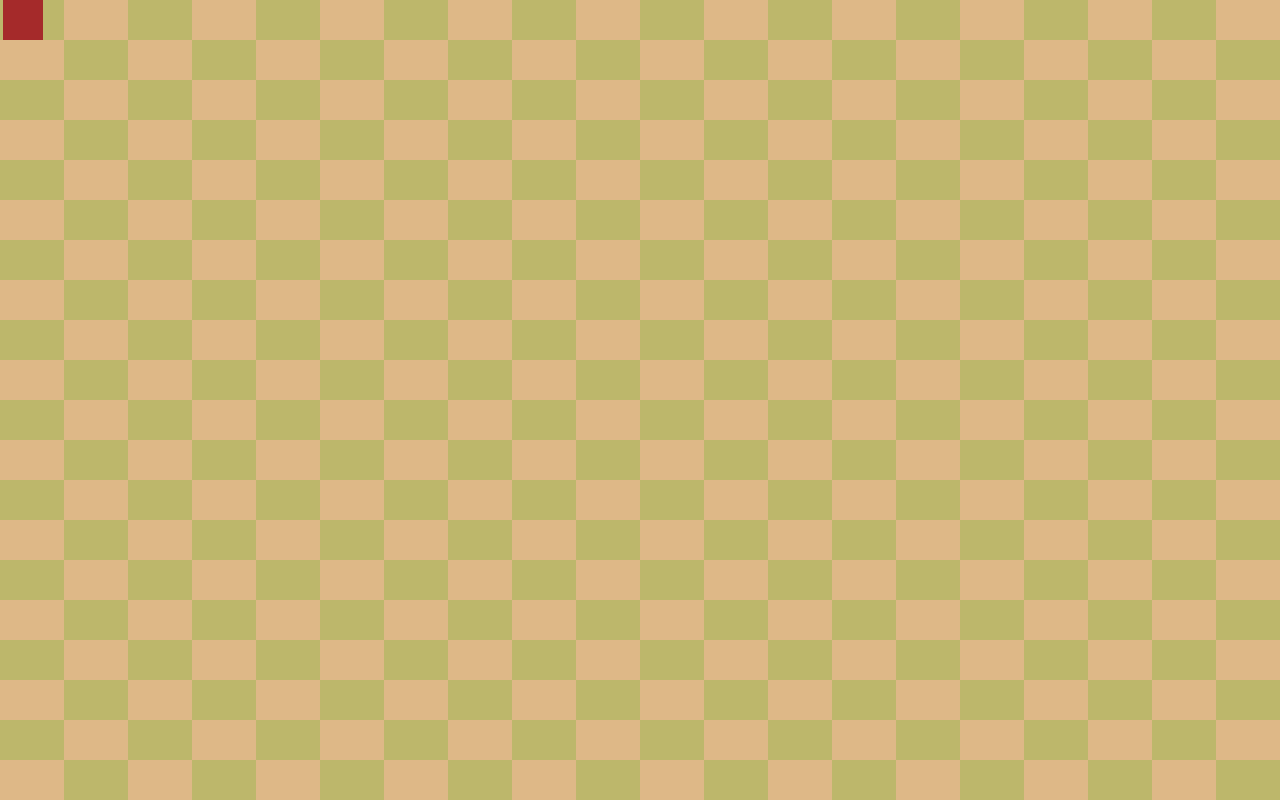
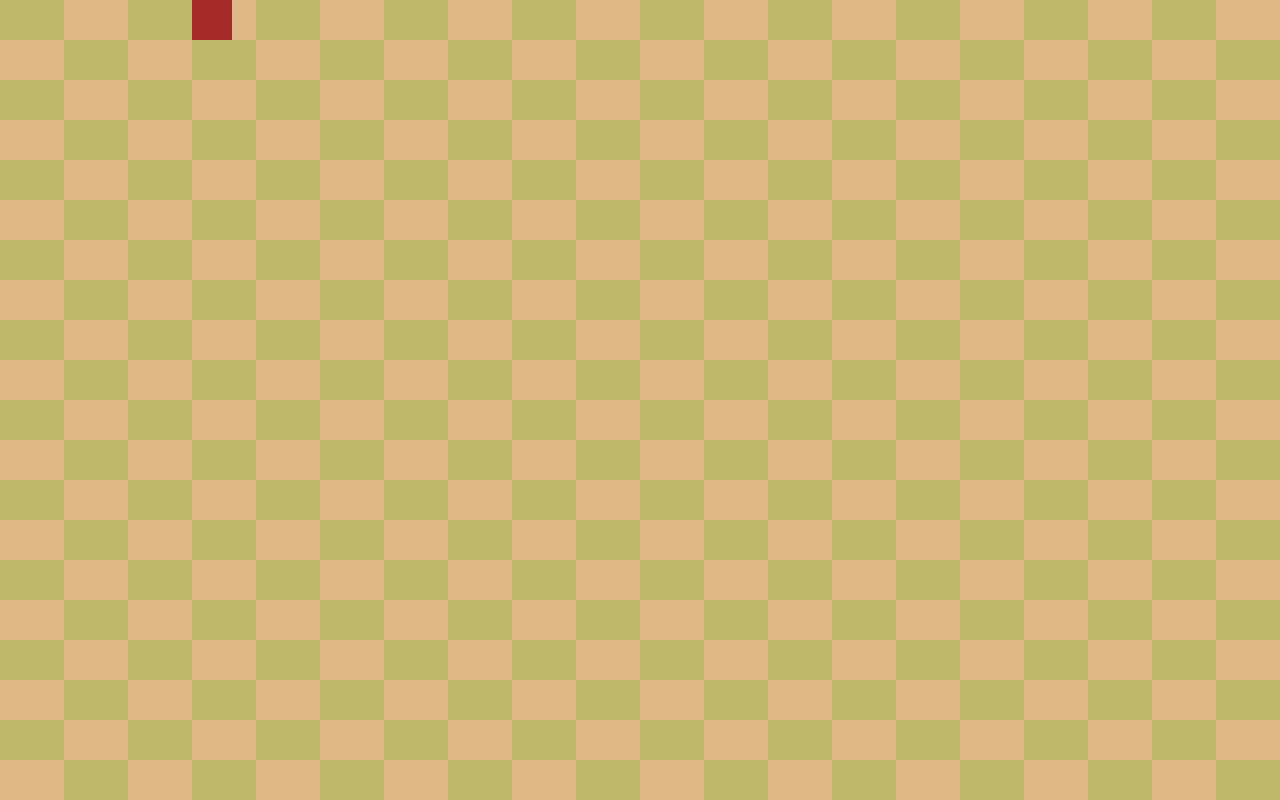
Before and after one commit to qbr-dude/snake, a website built with Vite: page index.html in a window 1280 px wide. Built offline with nearby package versions, Linux system fonts and the light colour scheme.

Commit message:
feat: head movement

```diff
--- a/src/main.ts
+++ b/src/main.ts
@@ -32,8 +32,6 @@ const init = (): { head: Head, field: Field } => {
 
     return { head, field };
 }
-
-
 
 const main = (field: Field, head: Head): void => {
     head.move(direction());
@@ -88,16 +86,20 @@ document.addEventListener('DOMContentLoaded', () => {
     const { field, head } = init();
 
     const fieldUI = generateField(field);
-    root.append(fieldUI);
+    root.append(fieldUI.element);
 
     const headUI = generateHead(head);
-    root.append(headUI.element);
+    // TODO connect to Field logic
+    fieldUI.element.append(headUI.element);
 
     const engineWatcher = createWatch(
         () => {
             main(field, head);
 
             headUI.positionChange();
+
+            fieldUI.element.style.setProperty('--snake-movement-step-x', `${fieldUI.cellSize.width()}px`);
+            fieldUI.element.style.setProperty('--snake-movement-step-y', `${fieldUI.cellSize.height()}px`);
         },
         (watch) => {
             if (isInNotificationPhase()) {
--- a/src/models/field.interface.ts
+++ b/src/models/field.interface.ts
@@ -31,8 +31,6 @@ export interface Field {
     /** number of FieldUnits in y direction (not px) */
     height: number;
 
-    // appendFood: (position: { x: number; y: number }) => void;
-
     appendBodyPart: (bodyPart: Head | Tail) => void;
     removeBodyPart: (bodyPart: Head | Tail) => void;
 
--- a/src/style.css
+++ b/src/style.css
@@ -47,7 +47,7 @@
   width: var(--snake-part-sizing, 40px);
   height: var(--snake-part-sizing, 40px);
 
-  transform: translate(var(--snake-part-x-position), var(--snake-part-y-position));
+  transform: translate(calc(var(--snake-part-x-position) * var(--snake-movement-step-x)), calc(var(--snake-part-y-position) * var(--snake-movement-step-y)));
 
   transition: transform .2s;
 
--- a/src/ui/field.ui.ts
+++ b/src/ui/field.ui.ts
@@ -1,6 +1,13 @@
+import { createSignal, type SignalGetter } from "../@angular/signals";
 import type { Field } from "../models/field.interface";
 
-export const generateField = (field: Field): HTMLElement => {
+export interface FieldUI {
+    element: HTMLElement;
+    /** Сколько `px` в ячейке. @todo show this can be a Promise<number> */
+    cellSize: CellSizeUI;
+}
+
+export const generateField = (field: Field): FieldUI => {
     const fieldElement = document.createElement('div');
 
     fieldElement.classList.add('snake-field');
@@ -9,7 +16,7 @@ export const generateField = (field: Field): HTMLElement => {
         fieldElement.append(row);
     }
 
-    return fieldElement;
+    return { element: fieldElement, cellSize: getCellSize(field, fieldElement) };
 }
 
 function* rowsGenerator(rowCount: number, cellsInRow: number): Generator<HTMLElement> {
@@ -46,3 +53,28 @@ function* cellsGenerator(cellCount: number): Generator<HTMLElement> {
         yield cell;
     }
 }
+
+interface CellSizeUI {
+    width: SignalGetter<number>;
+    height: SignalGetter<number>;
+}
+
+const getCellSize = (field: Field, fieldElement: HTMLElement): CellSizeUI => {
+    const [cellWidth, setCellWidth] = createSignal(0);
+    const [cellHeight, setCellHeight] = createSignal(0);
+
+    const trackSize = () => {
+        const { width, height } = fieldElement.getBoundingClientRect();
+
+        setCellWidth(Math.round(width / field.width));
+        setCellHeight(Math.round(height / field.height));
+    }
+
+    const resizeObs = new ResizeObserver(trackSize);
+    resizeObs.observe(fieldElement);
+
+    // init
+    trackSize();
+
+    return { width: cellWidth, height: cellHeight };
+}
--- a/src/ui/head.ui.ts
+++ b/src/ui/head.ui.ts
@@ -14,8 +14,8 @@ export const generateHead = (head: Head): HeadUI => {
 
     const positionWatcher = createWatch(
         () => {
-            headElement.style.setProperty('--snake-part-x-position', `${head.x()}px`);
-            headElement.style.setProperty('--snake-part-y-position', `${head.y()}px`);
+            headElement.style.setProperty('--snake-part-x-position', `${head.x()}`);
+            headElement.style.setProperty('--snake-part-y-position', `${head.y()}`);
         },
         (watch) => {
             if (isInNotificationPhase()) {
```
